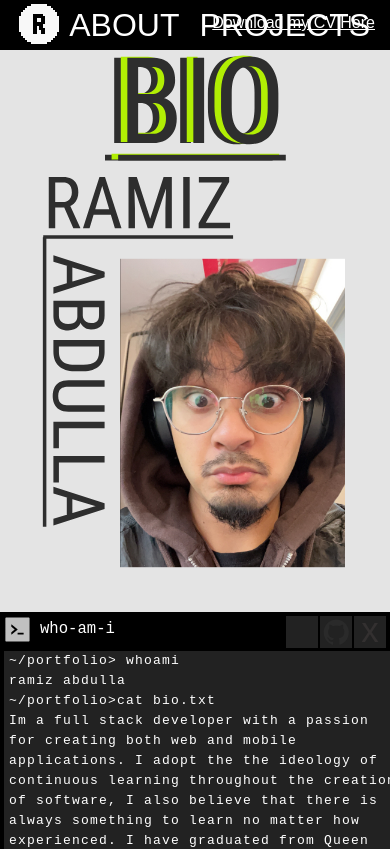
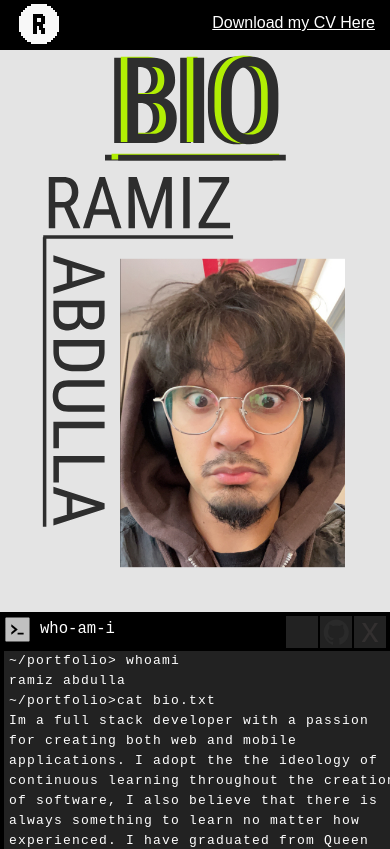
Before and after one commit to firozt/portfolio, a Next.js app: page / in a window 390 px wide. Shown: the top 849 px of the page. Built offline with nearby package versions, Linux system fonts and the light colour scheme.

Commit message:
fixed nav for mobile

```diff
--- a/src/app/Components/CommandPromptText/CommandPromptStyles.css
+++ b/src/app/Components/CommandPromptText/CommandPromptStyles.css
@@ -117,3 +117,13 @@
         margin-left: 12px;
     }
 }
+
+
+@media only screen and (max-width: 725px) {
+    .nav-item {
+        display: none;
+    }
+    #line {
+        display: none;
+    }
+}
--- a/src/app/Components/Navbar/Navbar.tsx
+++ b/src/app/Components/Navbar/Navbar.tsx
@@ -20,18 +20,18 @@ const Navbar = () => {
 					<path d="M56.7 0V4.05H64.8V8.1H68.85V12.15H72.9V16.2H76.95V24.3H81V56.7H76.95V64.8H72.9V68.85H68.85V72.9H64.8V76.95H56.7V81H24.3V76.95H16.2V72.9H12.15V68.85H8.1V64.8H4.05V56.7H0V24.3H4.05V16.2H8.1V12.15H12.15V8.1H16.2V4.05H24.3V0H56.7ZM28.35 20.25V60.75H36.45V44.55H40.5V52.65H44.55V60.75H52.65V48.6H48.6V40.5H52.65V24.3H48.6V20.25H28.35ZM36.45 28.35H44.55V36.45H36.45V28.35Z" fill="#F8F8F8"/>
 				</svg>
 			</div>
-			<a href='#bio'>
+			<a className='nav-item' href='#bio'>
 				<h1>ABOUT</h1>
 			</a>
 			<div id='line'></div>
-			<a href='#projects'>
+			<a  className='nav-item' href='#projects'>
 				<h1>PROJECTS</h1>
 			</a>
 			<div id='line'></div>
-			<a href='#contact'>
+			<a  className='nav-item' href='#contact'>
 				<h1>CONTACT</h1>
 			</a>
-			<a href='' onClick={() => handleDownload()}>
+			<a  className='download-button' href='' onClick={() => handleDownload()}>
 				<h1  style={{textDecoration:'underline', fontSize:'16px', position:'absolute', right:'15px', top:'15px'}}>Download my CV Here</h1>
 			</a>
 		</div>
```
